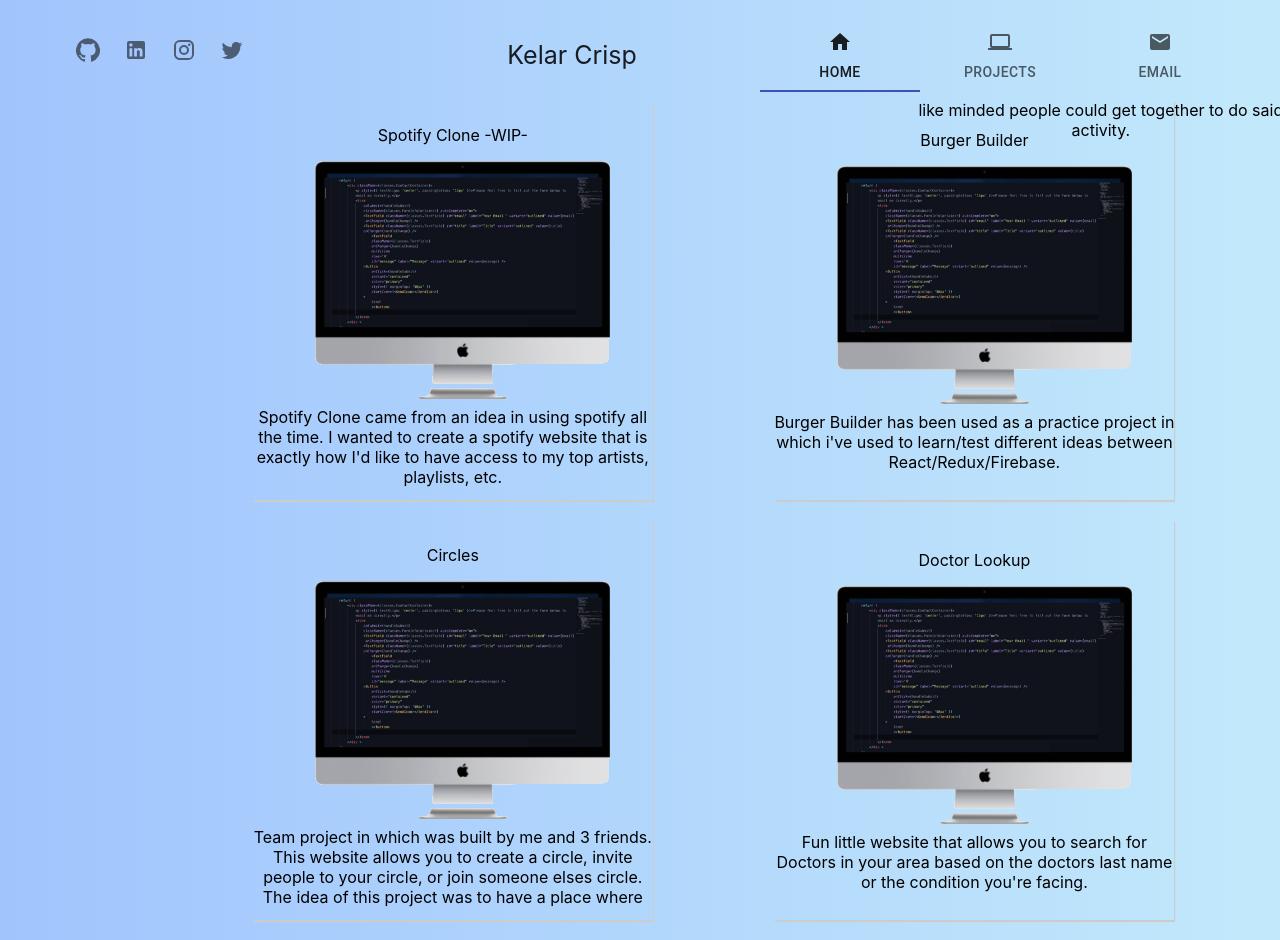
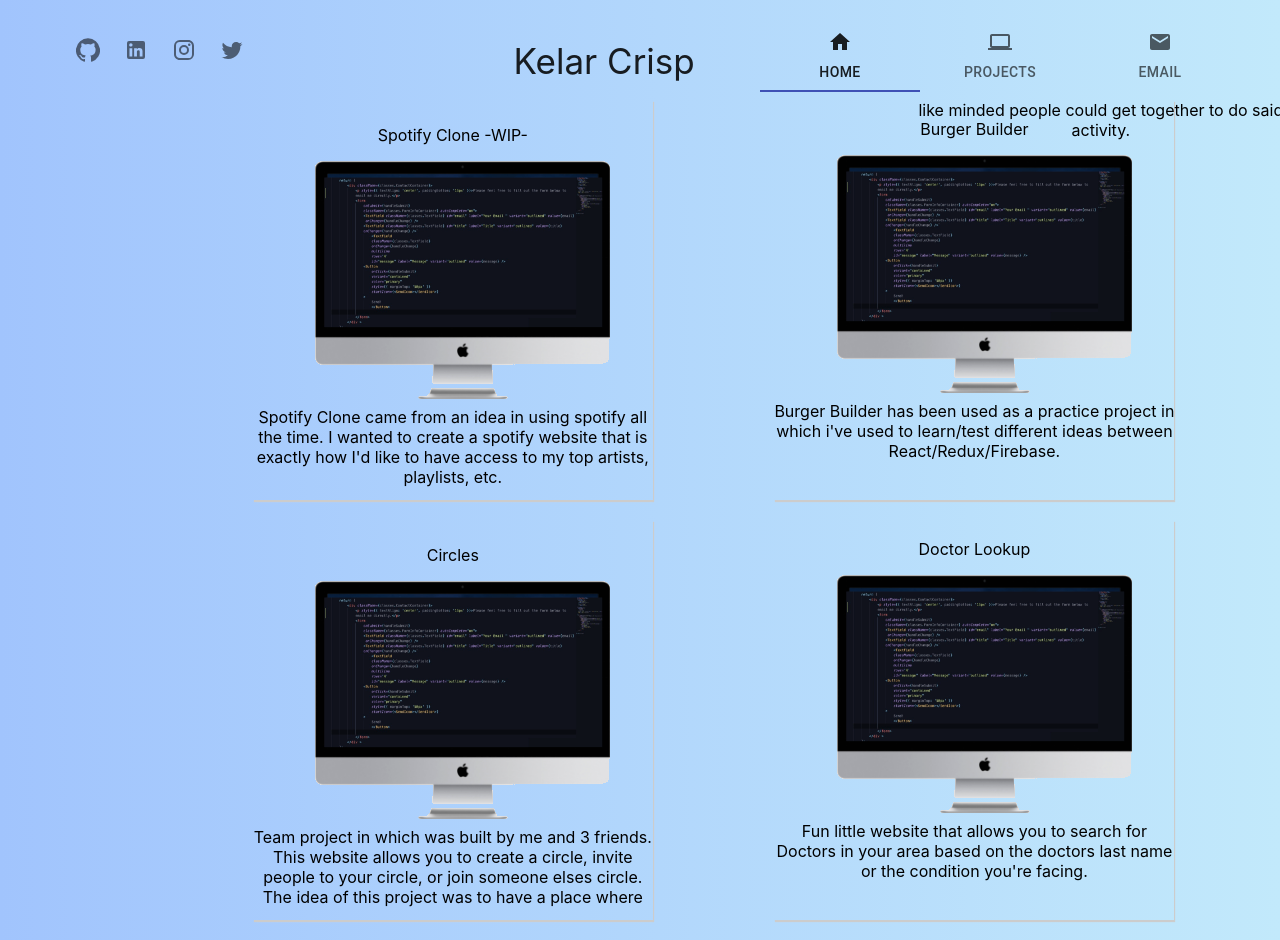
Before and after one commit to kelarcrisp/aws-portfolio, a React (Create React App) app: page /Projects in a window 1280 px wide. Shown: the top 940 px of the page. Built offline with nearby package versions, Linux system fonts and the light colour scheme.

Commit message:
Email problems in prod

```diff
--- a/src/Components/ContactMe/ContactMeForm.js
+++ b/src/Components/ContactMe/ContactMeForm.js
@@ -10,7 +10,7 @@
     const [email, setEmail] = useState('');
     const [title, setTitle] = useState('');
     const [message, setMessage] = useState('');
-
+    const [isSent, setIsSent] = useState(false);
 
     const handleChange = (e) => {
         e.preventDefault();
@@ -26,7 +26,6 @@
         }
     }
 
-    let myForm = useRef(null)
     const handleSubmit = (e) => {
         e.preventDefault();
         const dataToSubmit = {
@@ -34,6 +33,7 @@
             title: title,
             message: message
         }
+        setIsSent(true);
         setEmail('');
         setTitle('');
         setMessage('');
@@ -42,10 +42,13 @@
         console.log('data sent', dataToSubmit)
     }
 
+    let showSentMessage = null;
+    if (isSent) {
+        showSentMessage = 'Your email has successfully been sent!'
+    }
     return (
         <div className={classes.ContactContainer}>
             <form
-                ref={myForm}
                 onSubmit={handleSubmit}
                 className={classes.FormInfoContainer} autoComplete="on">
                 <TextField className={classes.TextField} id="email" label="Your Email " variant="outlined" value={email} onChange={handleChange} />
@@ -65,7 +68,7 @@
                 >
                     Send!
                     </Button>
-
+                <div className={classes.ShowSentMessage}>{showSentMessage}</div>
             </form>
         </div >
     );
--- a/src/Components/ContactMe/ContactMeForm.module.css
+++ b/src/Components/ContactMe/ContactMeForm.module.css
@@ -4,8 +4,6 @@
     justify-content: center;
     align-items: center;
     margin: 5px;
-    overflow-x: hidden;
-    overflow-y: hidden;
 }
 .ContactContainer{
     margin-right: 0;
@@ -21,3 +19,14 @@
     width: 40%;
     height: 70px;
 }
+
+.ShowSentMessage{
+    margin-top: 2%;
+animation: fadeOut 3s;
+}
+
+
+@keyframes fadeOut {
+    from {top: 0px;}
+  to {top: 200px;}
+}
--- a/src/Components/SideProjects/SideProjects.module.css
+++ b/src/Components/SideProjects/SideProjects.module.css
@@ -25,7 +25,7 @@
     box-shadow: 1px 2px 1px #ccc;
     box-sizing: border-box;
     margin-left: 20%;
-    margin-top: 20px;
+    margin-top: 3%;
     margin-bottom: 20px;
-    padding-top: 30px;
+    padding-top: 3%;
 }
--- a/src/Shared/NavHeader/NavHeader.js
+++ b/src/Shared/NavHeader/NavHeader.js
@@ -32,8 +32,8 @@
     },
     Name: {
         marginTop: '40px',
-        paddingLeft: '10%',
-        fontSize: '25px'
+        paddingLeft: '15%',
+        fontSize: '35px'
     },
     NameHover: {
         fontSize: '50px',
```
Also changed, not shown: 2 other files (tests, documents, lock files or other folders).
